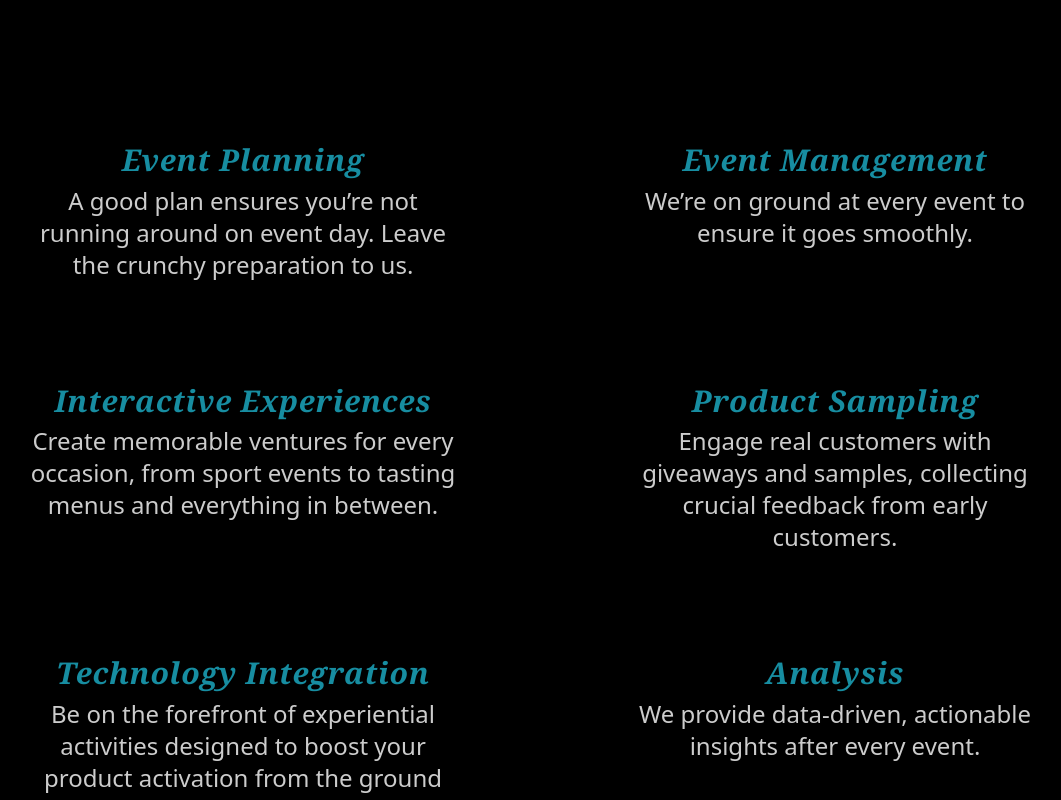
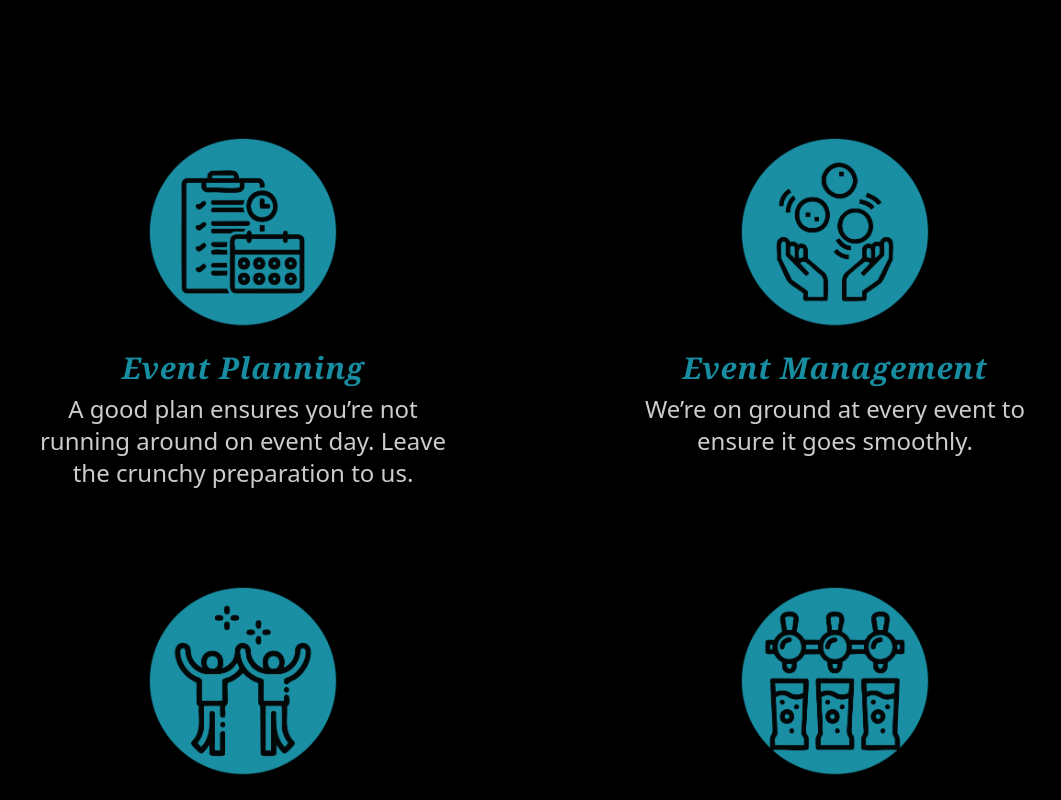
Before and after one commit to Rachitgarg56/ppg_next, a Next.js app: page /capabilities in a window 1280 px wide. Shown: the part 700-1500 px from the top of the page, without its empty margins (101-1162 px from the left). Built offline with nearby package versions, Linux system fonts and the light colour scheme.

Commit message:
Update page.tsx

```diff
--- a/src/app/(main)/capabilities/page.tsx
+++ b/src/app/(main)/capabilities/page.tsx
@@ -49,7 +49,10 @@ const page = () => {
           {capabilities.map((capability, idx) => {
             return (
               <div key={idx} className="md:pb-12 flex flex-col items-center">
-                <h3 className="font-cambria font-bold italic text-2xl sm:text-3xl text-[#178DA1] tracking-wide leading-relaxed text-center">
+                <figure className='w-48 h-48 rounded-full'>
+                  <img src={capability.image} alt={capability.title} />
+                </figure>
+                <h3 className="font-cambria font-bold italic text-2xl sm:text-3xl text-[#178DA1] tracking-wide leading-relaxed text-center mt-4">
                   {capability.title}
                 </h3>
                 <p className="text-xl md:text-2xl opacity-80 font-thin text-center">
```
